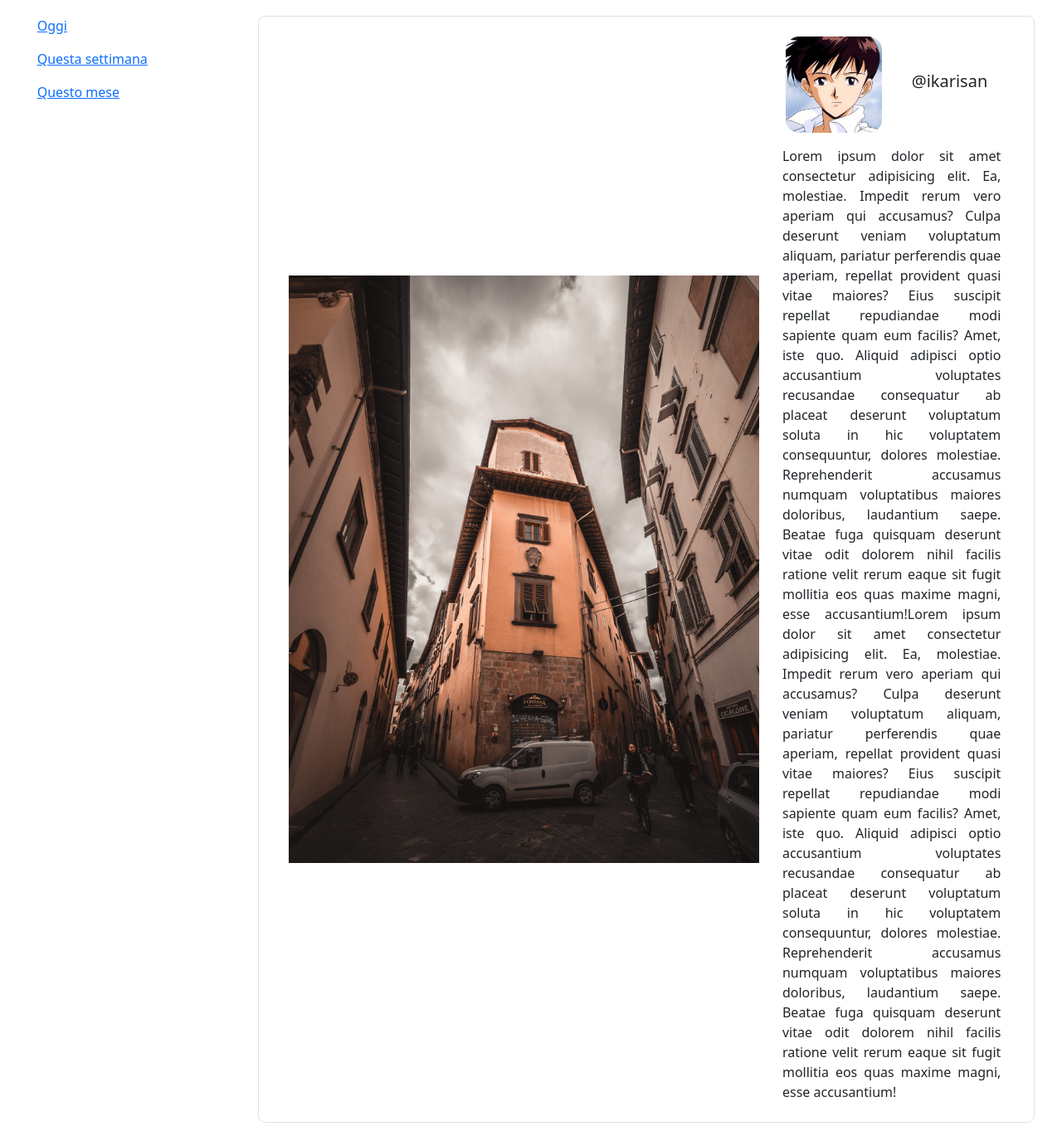
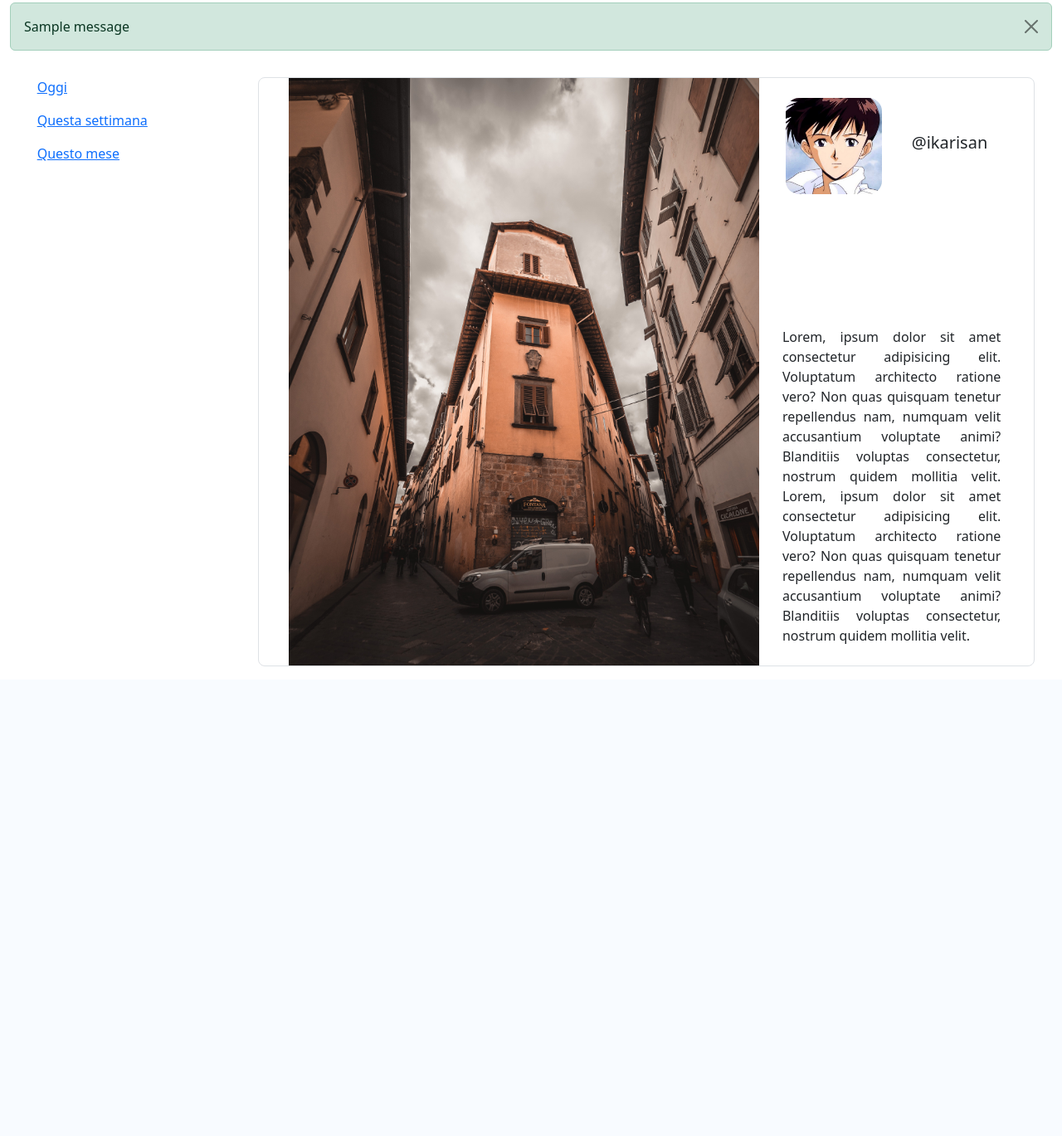
Before and after one commit to nMaax/iaw-workspace, a Flask app: page /post/1 in a window 1280 px wide. Shown: the part 93-1462 px from the top of the page at 83% size. After the commit the page ends 896 px from the top, so only its background shows below. Run offline with Flask 2, Linux system fonts and the light colour scheme; one stand-in notice (Sample message) is shown; some libraries are stand-ins or nearby versions.

Commit message:
Completed lab7

```diff
--- a/app.py
+++ b/app.py
@@ -1,70 +1,155 @@
+# Vanilla Python libraries
+import os
+import re
+from datetime import datetime, date
+
+# Flask libraries
 from flask import Flask, render_template, request, redirect, url_for, flash, session
+from werkzeug.utils import secure_filename
 from flask_bootstrap import Bootstrap5
+#TODO : Usa le sessioni server-side
 from flask_session import Session
 
-# Various lenght lorem texts
-lorem3 = 'Lorem ipsum dolor sit amet consectetur adipisicing elit. Ea, molestiae. Impedit rerum vero aperiam qui accusamus? Culpa deserunt veniam voluptatum aliquam, pariatur perferendis quae aperiam, repellat provident quasi vitae maiores? Eius suscipit repellat repudiandae modi sapiente quam eum facilis? Amet, iste quo. Aliquid adipisci optio accusantium voluptates recusandae consequatur ab placeat deserunt voluptatum soluta in hic voluptatem consequuntur, dolores molestiae. Reprehenderit accusamus numquam voluptatibus maiores doloribus, laudantium saepe. Beatae fuga quisquam deserunt vitae odit dolorem nihil facilis ratione velit rerum eaque sit fugit mollitia eos quas maxime magni, esse accusantium!'
-lorem6 = lorem3*2
+# Simple lorem text for debugging purpose
+lorem = 'Lorem, ipsum dolor sit amet consectetur adipisicing elit. Voluptatum architecto ratione vero? Non quas quisquam tenetur repellendus nam, numquam velit accusantium voluptate animi? Blanditiis voluptas consectetur, nostrum quidem mollitia velit. '
+
+# Defining today as a string
+now = datetime.now()
+date_string = now.strftime('%Y-%m-%d')
+
+# Defining an utils dict to be used where needed
+utils = {'today': date_string, 'lorem': lorem}
+
+# Native users
 
 admins = [
-    {'username':'akai', 'name': 'Ritsuko', 'surname': 'Akagi', 'description': lorem6, 'motto': 'Nessuno conosce il segreto degli eva...', 'monthsago_update': 3, 'propic':'Ritsuko_Akagi.jpeg'},
-    {'username':'penpen', 'name': 'Misato', 'surname': 'Katsuragi', 'description': lorem3, 'motto': 'Cosa mi nasconde la NERV?', 'monthsago_update': 11, 'propic':'Misato_Katsuragi.jpeg'},
-    {'username':'soryuka', 'name': 'Asuka',  'surname':'Soryu Langley', 'description': lorem6, 'motto': 'Sono nata per pilotare gli eva', 'monthsago_update': 2, 'propic':'Asuka_Soryu.jpeg'}
+    {'username':'akai', 'name': 'Ritsuko', 'surname': 'Akagi', 'description': lorem*6, 'motto': 'Nessuno conosce il segreto degli eva...', 'monthsago_update': 3, 'propic':'Ritsuko_Akagi.jpeg'},
+    {'username':'penpen', 'name': 'Misato', 'surname': 'Katsuragi', 'description': lorem*6, 'motto': 'Cosa mi nasconde la NERV?', 'monthsago_update': 11, 'propic':'Misato_Katsuragi.jpeg'},
+    {'username':'soryuka', 'name': 'Asuka',  'surname':'Soryu Langley', 'description': lorem*6, 'motto': 'Sono nata per pilotare gli eva', 'monthsago_update': 2, 'propic':'Asuka_Soryu.jpeg'}
 ]
 
 users = [
     {'username':'ikarisan', 'name': 'Shinji', 'surname': 'Ikari', 'propic':'Shinji_Ikari.jpeg'},
     {'username':'kaoruni', 'name': 'Kaoru', 'surname': 'Nagisa', 'propic':'Kaoru_Nagisa.jpeg'},
+] + admins
+
+# Native posts
+posts = [
+    {'id': 1, 'user': users[0], 'daysago': 2, 'text': lorem*2, 'img':'post1.jpg'},
+    {'id': 2, 'user': users[1], 'daysago': 3, 'text': lorem, 'img':'post2.jpg'},
+    {'id': 3, 'user': users[3], 'daysago': 5, 'text': lorem, 'img':'post3.jpg'},
 ]
-
-users = users + admins
-
-articles = [
-        {'id': 1, 'user': users[0], 'daysago': 2, 'text': lorem6, 'img':'post1.jpg'},
-        {'id': 2, 'user': users[1], 'daysago': 3, 'text': lorem3, 'img':'post2.jpg'},
-        {'id': 3, 'user': users[3], 'daysago': 5, 'text': lorem3, 'img':'post3.jpg'},
-    ]
 
 # Defining app
 app = Flask(__name__)
-app.secret_key="a@owji£je7329fé*oq2c9"
+
+# Defining app attributes
+#app.secret_key = "admin"
+
+UPLOAD_FOLDER = './static/images/uploads/'
+app.config['UPLOAD_FOLDER'] = UPLOAD_FOLDER
+app.config['SESSION_TYPE'] = 'filesystem'
+app.config['SESSION_PERMANENT'] = False
+
+# Generating objects for Flask extra libraries
+Session(app)
 bootstrap = Bootstrap5(app)
 
-# MAIN ROUTES
+# Main routes
 
 @app.route('/')
 def index():
-    #if not session.get('logged_username'):
-    #    session['logged_username'] = 'Accedi'
-    return render_template('index.html', articles=articles, users=users)
+    return render_template('index.html', posts=posts, users=users, utils=utils)
 
 @app.route('/about')
 def about():
     return render_template('about.html', admins=admins, users=users)
 
-@app.route('/post/<int:id>')
-def post(id):
-    index = id-1
-    return render_template('post.html', article=articles[index], users=users)
-
 @app.route('/contacts')
 def contacts():
     return render_template('contacts.html', users=users)
 
+# No-html route, used only for elaboratig data
 @app.route('/login', methods = ['POST'])
 def login():
-    # TODO define validation of data
     admin_data = request.form.to_dict()
     session['logged_username'] = admin_data.get('logged_username')
+    flash('Login effettuato', 'success')
+    app.logger.debug('\n\n* * * LOGIN EFFETTUATO CORRETTAMENTE * * *\n')
     return redirect(url_for('index'))
 
-@app.route('/post/new', methods = ['POST'])
+@app.route('/post/<int:id>')
+def post(id):
+    index = id-1
+    return render_template('post.html', post=posts[index], users=users)
+
+# No-html route, used only for elaboratig data
+@app.route('/post/new', methods=['POST'])
 def new_post():
-    # TODO define validation of data
-    # TODO define POST management
-    pass
+    # Retrive data from the form
+    data = request.form.to_dict()
+    img = request.files.get('img')
 
-# OTHER ROUTES
+    # Default post values
+    id = posts[-1].get('id')+1
+    post = {'id': id, 'user': None, 'daysago': -1, 'text': 'NO_TEXT', 'img': 'NO_IMG'}
+    abort = False
+
+    # Searching for the user in the data structure
+    for user in users:
+        if user.get('username') == data.get('username'):
+            post['user'] = user
+
+    # The date must be in the right format
+    sDate = data.get('date')
+    if sDate != None and sDate != "":
+        dDate = datetime.strptime(sDate, '%Y-%m-%d')
+        daysago = (datetime.today() - dDate).days
+    else:
+        daysago = 0
+    # Date must be before or equal today
+    if (daysago >= 0):
+        post['daysago'] =  daysago
+    # Data is mandatory
+    else:
+        post['daysago'] = 'INVALID_DATE'
+        abort = True
+
+    # The text must be in the right format
+    text = data.get('text')
+    post_lenght = len(text)
+    # Minimum 30 and maximum 200 character
+    if (post_lenght >= 1 and post_lenght <= 1000):
+        post['text'] = text
+    # Text is mandatory
+    else:
+        post['text'] = 'INVALID_TEXT'
+        abort = True
+
+    # Image is not mandatory
+    if img:
+        # Rename the image in order to don't have problems
+        filename = 'post'+str(id)+'.jpg'
+        # Save it in the right place with os.path.join()
+        img.save(os.path.join(app.config['UPLOAD_FOLDER'], filename))
+    else:
+        # Default image in case it is not defined
+        filename = 'logo.png'
+    # Add it to the data structure
+    post['img'] = filename
+
+    # Debugging what happened
+    if not abort:
+        posts.append(post)
+        flash('Post creato correttamente', 'success')
+        app.logger.debug('Created post with:\n    > id: '+str(post.get('id'))+'\n    > user: '+post.get('user').get('username')+'\n    > text: '+post.get('text')+'\n    > image: '+post.get('img'))
+    else:
+        flash('Dati inseriti erronei, post non creato', 'danger')
+        app.logger.debug('\n\n* * * INVALID FORM, NO POST HAS BEEN CREATED * * *\n')
+
+    return redirect(url_for('index'))
+
+# Other routes
 
 @app.errorhandler(404)
 def not_found(e):
--- a/static/style.css
+++ b/static/styles/style.css
@@ -15,6 +15,7 @@
     width: 60px;
 }
 
+/* With this the a tags for articles arent going to color in blue */
 .href-post:hover, .href-post:visited, .href-post:link, .href-post:active{
     color: black;
     text-decoration: none;
@@ -30,6 +31,7 @@
 
 .dev-description, .post-txt{
     text-align: justify;
+    word-wrap: break-word;
 }
 
 p {
--- a/templates/about.html
+++ b/templates/about.html
@@ -13,7 +13,7 @@
             <div class="row pb-5">
                 <div class="col-6 col-sm-5 col-md-4 col-lg-3">
                     <div class="card mb-3">
-                        <img src="{{ url_for('static', filename='src/propics/'+developer.propic) }}" class="card-img-top img-fluid" alt="Immagine sviluppatore 1">
+                        <img src="{{ url_for('static', filename='images/propics/'+developer.propic) }}" class="card-img-top img-fluid" alt="Immagine sviluppatore 1">
                         <div class="card-body">
                             <h5 class="card-title fst-italic">{{ developer.motto }}</h5>
                             <p class="card-text"><small class="text-muted">Last updated {{ developer.monthsago_update }} moths ago</small></p>
--- a/templates/base.html
+++ b/templates/base.html
@@ -6,10 +6,12 @@
     <meta name="viewport" content="width=device-width, initial-scale=1">
     <title>Faccialibro - {% block title %}Template{% endblock %}</title>
     {% block styles %}
-        <!-- Bootstrap CSS -->
+        <!-- Bootstrap stylesheets loaded with Bootstap-Flask -->
         {{ bootstrap.load_css() }}
         <!-- Personal CSS -->
-        <link href="{{ url_for('static', filename='style.css') }}" rel="stylesheet" type="text/css">
+        {% block personal_styles %}
+        <link href="{{ url_for('static', filename='styles/style.css') }}" rel="stylesheet" type="text/css">
+        {% endblock %}
     {% endblock %}
 </head>
 
@@ -18,9 +20,8 @@
     <header class="row">
 
         {% block navbar %}
-        <!-- NAVBAR -->
-        <!-- copy-pasted from https://getbootstrap.com/docs/5.2/components/navbar/#nav but with the navbar-brand sobstituted by a h1, h5 -->
-        <!-- TODO Redefine colors for primary bs color-->
+        <!-- Navigation bar -->
+        <!-- TODO Redefine BS theme colors: SASS needed -->
         <nav class="navbar navbar-expand-lg fixed-top" style="min-height: 5rem; background-color: #e1e1d3;">
             <div class="container-fluid">
                 <a class="navbar-brand" href="{{ url_for('index') }}">
@@ -41,6 +42,7 @@
                         <a class="nav-link {% block contacts_active %}{% endblock %}" aria-current="page" href="{{ url_for('contacts') }}">Contattaci</a>
                     </li>
                 </ul>
+                <!-- Login button, redirects to modal define outisde the navbar -->
                 <button type="button" class="btn btn-primary" data-bs-toggle="modal" data-bs-target="#loginModal">
                     {% if session.logged_username %}
                         {{ session.logged_username }}
@@ -50,20 +52,26 @@
                 </button>
             </div>
         </nav>
+        <!-- TODO: Define form with Bootstrap-Flask -->
+        <!-- Modal for login -->
         <div class="modal fade" id="loginModal" tabindex="-1" aria-labelledby="exampleModalLabel" aria-hidden="true">
             <div class="modal-dialog">
                 <div class="modal-content">
+                    <!-- Modal header: Title and Close button X -->
                     <div class="modal-header">
                         <h1 class="modal-title fs-5" id="exampleModalLabel">Chi sei?</h1>
                         <button type="button" class="btn-close" data-bs-dismiss="modal" aria-label="Close"></button>
                     </div>
+                    <!-- Form for login -->
                     <div class="modal-body">
                         <form action="/login" method="POST">
+                            <!-- Select of accounts -->
                             <select name='logged_username' class="form-select mb-3" aria-label="Scelta admin">
                                 {% for user in users%}
                                     <option value="{{user.username}}">{{user.username}}</option>
                                 {% endfor %}
                             </select>
+                            <!-- Submit button -->
                             <button type="submit" class="btn btn-primary">Conferma</button>
                         </form>
                     </div>
@@ -74,13 +82,28 @@
 
     </header>
 
+    <!-- Div for impaginating the content (the navabar is fixed) -->
     <div style="margin-top: 6rem;">
+
+        {% with messages = get_flashed_messages(with_categories=true) %}
+        {% if messages %}
+          {% for category, message in messages %}
+            <div class="alert alert-{{category}} alert-dismissible fade show mt-2" role="alert">
+              {{ message }}
+              <button type="button" class="btn-close" data-bs-dismiss="alert" aria-label="Close"></button>
+            </div>
+          {% endfor %}
+        {% endif %}
+        {% endwith %}
+
         {% block content %}{% endblock %}
     </div>
 
 {% block scripts %}
-    <!-- Optional JavaScript -->
+    <!-- Bootstrap scripts loaded with Bootstap-Flask -->
     {{ bootstrap.load_js() }}
+    <!-- Personal scripts -->
+    {% block personal_scripts %}{% endblock %}
 {% endblock %}
 
 </body>
--- a/templates/contacts.html
+++ b/templates/contacts.html
@@ -2,11 +2,12 @@
 
 {% block content %}
 
+<div class="container">
   <form class="my-3 py-3">
       <div class="mb-3">
         <label for="exampleInputEmail1" class="form-label">Indirizzo email</label>
         <input type="email" class="form-control" id="exampleInputEmail1" aria-describedby="emailHelp">
-      <div id="emailHelp" class="form-text">Non condivideremo mai, in nessun caso, il tuo indirizzo email</div>
+        <div id="emailHelp" class="form-text">Non condivideremo mai, in nessun caso, il tuo indirizzo email, giurin giurello 😄</div>
       </div>
       <div class="mb-3">
         <label for="exampleInputMessage" class="form-label">Cosa vuoi farci sapere?</label>
@@ -18,5 +19,6 @@
       </div>
       <button type="submit" class="btn btn-primary">Submit</button>
   </form>
+</div>
 
 {% endblock %}
--- a/templates/index.html
+++ b/templates/index.html
@@ -5,56 +5,53 @@
 
 {% block content %}
 
-    <!-- ASIDE + ARTICLES -->
+    <!-- Aside bar + Posts -->
     <div class="row justify-content-around">
 
-        <!-- ASIDE BAR -->
+        <!-- Aside bar -->
         <aside class="col-12 col-lg-2">
         {% block aside %}
-
             <div class="py-3 row">
                 <div class="col col-lg-12"><p class="aside-paragraph"><a href="#">Oggi</a></p></div>
                 <div class="col col-lg-12"><p class="aside-paragraph"><a href="#">Questa settimana</a></p></div>
                 <div class="col col-lg-12"><p class="aside-paragraph"><a href="#">Questo mese</a></p></div>
             </div>
-
         {% endblock %}
         </aside>
 
         <main class="col col-lg-9 row justify-content-center">
         {% block main %}
 
-            <!-- ARTICLES -->
-            {% for article in articles %}
-
-                <a class='href-post' href="{{ url_for('post', id=article.id)}} ">
+            <!-- Posts -->
+            {% for post in posts %}
+            <a class='href-post' href="{{ url_for('post', id=post.id)}} ">
             <article class="col-12 rounded-2 p-2 border border-2 mx-2 my-2 row justify-content-between g-3">
 
                 <!-- https://getbootstrap.com/docs/5.2/utilities/flex/#enable-flex-behaviors -->
                 <div class="col-12 col-md-4 col-lg-3 col-xl-2 d-flex justify-content-center align-items-center">
-                        <img class="img-fluid rounded-2 post-img" alt="Immagine del post" src="{{ url_for('static', filename='src/contents/'+article.img) }}">
+                    <img class="img-fluid rounded-2 post-img" alt="Immagine del post" src="{{ url_for('static', filename='images/uploads/'+post.img) }}">
                 </div>
 
                 <div class="col-12 col-md">
 
-                        <div class="row justify-content-between" {% if article.user.username == session['logged_username'] %} style="background-color: rgba(189, 183, 107, 0.5);" {% endif %}>
+                    <!-- TODO: Redefine borders of the yellow background, and change the color too -->
+                    <div class="row justify-content-between" {% if post.user.username == session['logged_username'] %} style="background-color: rgba(189, 183, 107, 0.5);" {% endif %}>
                         <div class="col-8 col-md-10 col-lg-8 col-xl-7 col-xxl-6 row">
-                                <div class="col-3 col-md-2 d-flex justify-content-center align-items-center"><img class="img-fluid rounded-3" src="{{ url_for('static', filename='src/propics/'+article.user.propic) }}" alt="Immagine del profilo dell'utente"></div>
-                                <div class="col"><h5><b>@{{ article.user.username }}</b></h5></div>
+                            <div class="col-3 col-md-2 d-flex justify-content-center align-items-center"><img class="img-fluid rounded-3" src="{{ url_for('static', filename='images/propics/'+post.user.propic) }}" alt="Immagine del profilo dell'utente"></div>
+                            <div class="col"><h5><b>@{{ post.user.username }}</b></h5></div>
                         </div>
                         <div class="col">
-                                <p style="text-align: right;">{{ article.daysago }} days ago</p>
+                            <p style="text-align: right;">{{ post.daysago }} days ago</p>
                         </div>
                     </div>
 
-                        <div class="row">
-                            <p class="my-3 post-txt" > {{ article.text }} </p>
+                    <div class="row my-3">
+                        <p class="my-3 post-txt overflow-hidden" > {{ post.text }} </p>
                     </div>
 
                 </div>
             </article>
             </a>
-
             {% endfor %}
 
         {% endblock %}
@@ -63,38 +60,44 @@
     </div>
 
     {% if session.logged_username %}
-        <!-- PLUS BUTTON -->
+        <!-- Plus button -->
         <button class="plus-button" data-bs-toggle="modal" data-bs-target="#new-post-modal">+</button>
 
         <!-- TODO define validation of data -->
+        <!-- New post modal -->
         <div class="modal fade" id="new-post-modal" tabindex="-1" aria-labelledby="new-post-label" aria-hidden="true">
             <div class="modal-dialog">
             <div class="modal-content">
+                <!-- Modal header: Title and close button X -->
                 <div class="modal-header">
                 <h1 class="modal-title fs-5" id="new-post-modalLabel">Crea un nuovo post!</h1>
                 <button type="button" class="btn-close" data-bs-dismiss="modal" aria-label="Close"></button>
                 </div>
+                <!-- Modal body: form and submit button-->
                 <div class="modal-body">
-                    <form action="/post/new" method="POST">
+                    <form action="/post/new" method="POST" enctype="multipart/form-data">
+                        <!-- Username -->
                         <div class="input-group mb-3">
                             <span class="input-group-text" id="basic-at-char">@</span>
-                            <input name="username" type="text" class="form-control" placeholder="{{session.logged_username}}" aria-label="Username" aria-describedby="basic-at-char">
+                            <input name="username" type="text" class="form-control" value="{{session.logged_username}}" aria-label="Username" aria-describedby="basic-at-char" required readonly>
                         </div>
-
+                        <!-- Text -->
                         <div class="mb-3">
                             <label for="inputText" class="form-label">Cosa c'è di nuovo?</label>
-                            <textarea name="text" class="form-control" class="form-control" rows="3" id="inputText"></textarea>
+                            <textarea name="text" class="form-control" class="form-control" rows="3" id="inputText" minlength="30" maxlength="200" required></textarea>
                         </div>
-
+                        <!-- Image -->
                         <div class="input-group mb-3">
                             <input name="img" type="file" class="form-control" id="inputGroupFile02">
                         </div>
-
+                        <!-- Date -->
                         <div class="mb-3">
                             <label for="date" class="form-label">Data</label>
-                            <input name="date" type="date" class="form-control" aria-describedby="Data del post">
+                            <input name="date" type="date" class="form-control" aria-describedby="Data del post" value="{{utils.today}}" min="2021-01-01" max="{{utils.today}}" required>
                         </div>
+                        <!-- Submit button -->
                         <button type="submit" class="btn btn-primary">Crea post</button>
+
                     </form>
                 </div>
             </div>
--- a/templates/post.html
+++ b/templates/post.html
@@ -6,26 +6,26 @@
 
 {% block main %}
     <!-- TODO Define better responsiveness for this page -->
-    <article class="row border rounded-3 my-3  justify-content-center align-items-center">
+    <post class="row border rounded-3 my-3  justify-content-center align-items-center">
 
         <div class="row">
             <div class="col-8 d-flex justify-content-center align-items-center">
-                <img class="img-fluid" src="{{ url_for('static', filename='src/contents/'+article.img) }}" alt="Immagine del post" >
+                <img class="img-fluid" src="{{ url_for('static', filename='images/uploads/'+post.img) }}" alt="Immagine del post" >
             </div>
 
             <div class="col my-3 mx-2 d-flex flex-column justify-content-between">
                 <div class="row my-2">
                     <div class="col-6">
-                        <img class="img-fluid rounded-4" src="{{ url_for('static', filename='src/propics/'+article.user.propic) }}" alt="Immagine del profilo" >
+                        <img class="img-fluid rounded-4" src="{{ url_for('static', filename='images/propics/'+post.user.propic) }}" alt="Immagine del profilo" >
                     </div>
                     <div class="col d-flex align-items-center justify-content-center">
-                        <p class="h5">@{{ article.user.username }}</p>
+                        <p class="h5">@{{ post.user.username }}</p>
                     </div>
                 </div>
-                <div class="row my-2 px-2 post-txt">{{ article.text }}</div>
+                <div class="row my-2 px-2 post-txt">{{ post.text }}</div>
             </div>
         </div>
 
-    </article>
+    </post>
 
 {% endblock %}
```
Also changed, not shown: static/images/propics/Asuka_Soryu.jpeg (renamed from static/src/propics/Asuka_Soryu.jpeg), static/images/propics/Kaoru_Nagisa.jpeg (renamed from static/src/propics/Kaoru_Nagisa.jpeg), static/images/propics/Misato_Katsuragi.jpeg (renamed from static/src/propics/Misato_Katsuragi.jpeg), static/images/propics/Ritsuko_Akagi.jpeg (renamed from static/src/propics/Ritsuko_Akagi.jpeg), static/images/propics/Shinji_Ikari.jpeg (renamed from static/src/propics/Shinji_Ikari.jpeg), static/images/uploads/logo.png (renamed from static/logo.png), static/images/uploads/post1.jpg (renamed from static/src/contents/post1.jpg), static/images/uploads/post2.jpg (renamed from static/src/contents/post2.jpg), static/images/uploads/post3.jpg (added), 2 other files. Lines whose indentation alone changed are shown as unchanged.
